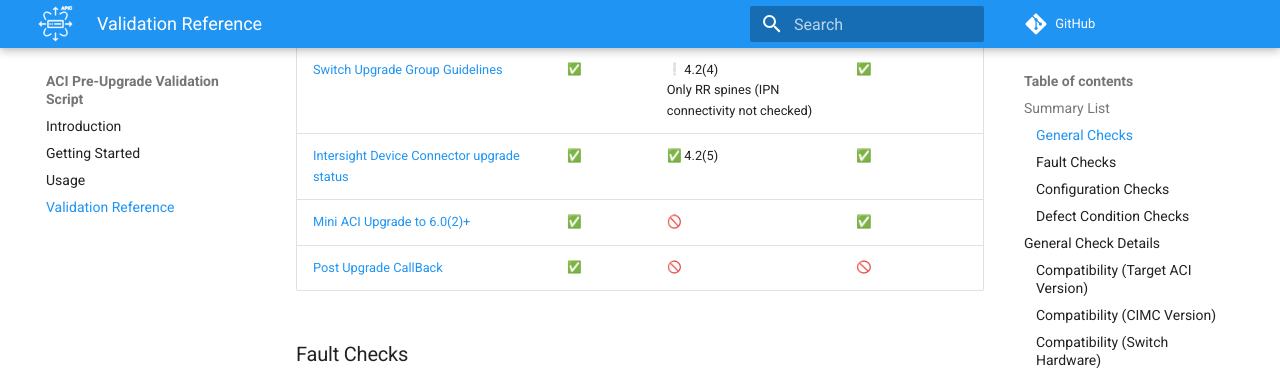
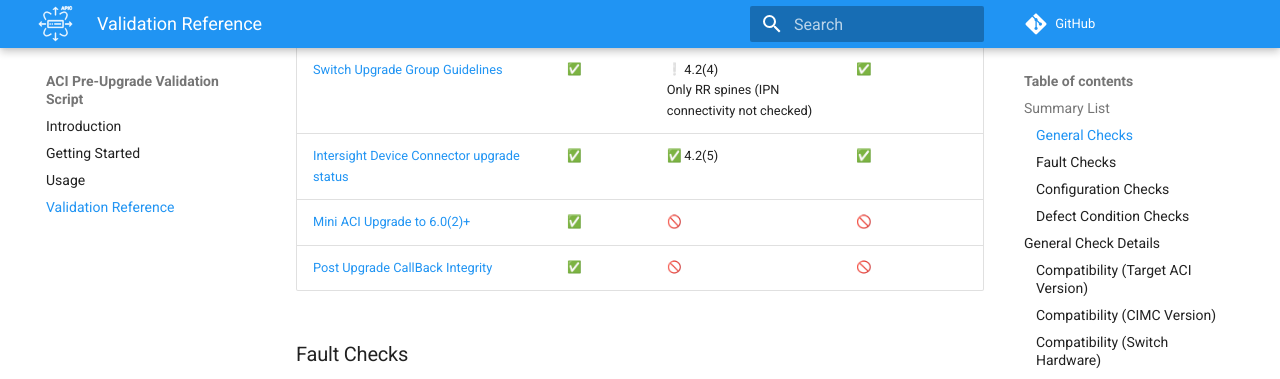
Before and after one commit to datacenter/ACI-Pre-Upgrade-Validation-Script, an MkDocs documentation site: the page built from docs/docs/validations.md, in a window 1280 px wide and 900 px high, scrolled down 1271 px. Shown: the top 379 px of the window. Built offline with MkDocs 1.6.1 and Material for MkDocs 9.7.7, drawn with Linux system fonts in a browser that asks for light colours; emoji names are drawn with the system emoji font; comment, search, counter and statistics services are not loaded.

Commit message:
Fix doc typo

```diff
--- a/docs/docs/validations.md
+++ b/docs/docs/validations.md
@@ -31,8 +31,8 @@
 [Features that need to be disabled prior to Upgrade][g11]    | :white_check_mark: | :grey_exclamation: 5.2(c)<br>Only AppCenter Apps | :white_check_mark:
 [Switch Upgrade Group Guidelines][g12]                       | :white_check_mark: | :grey_exclamation: 4.2(4)<br>Only RR spines (IPN connectivity not checked) | :white_check_mark:
 [Intersight Device Connector upgrade status][g13]            | :white_check_mark: | :white_check_mark: 4.2(5) | :white_check_mark:
-[Mini ACI Upgrade to 6.0(2)+][g14]                           | :white_check_mark: | :no_entry_sign:           | :white_check_mark:
-[Post Upgrade CallBack][g15]                                 | :white_check_mark: | :no_entry_sign:           | :no_entry_sign:
+[Mini ACI Upgrade to 6.0(2)+][g14]                           | :white_check_mark: | :no_entry_sign:           | :no_entry_sign:
+[Post Upgrade CallBack Integrity][g15]                       | :white_check_mark: | :no_entry_sign:           | :no_entry_sign:
 
 
 [g1]: #compatibility-target-aci-version
```
